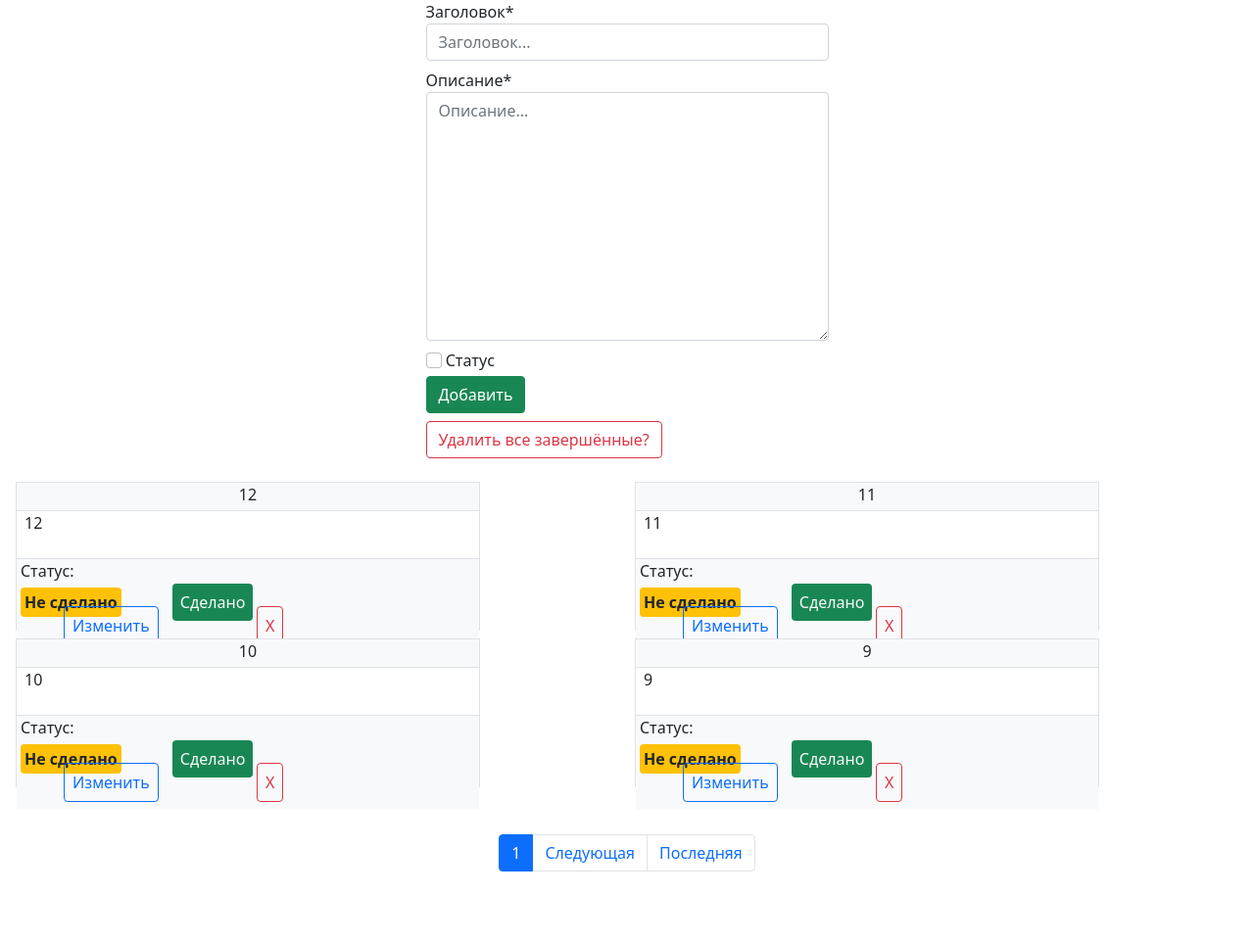
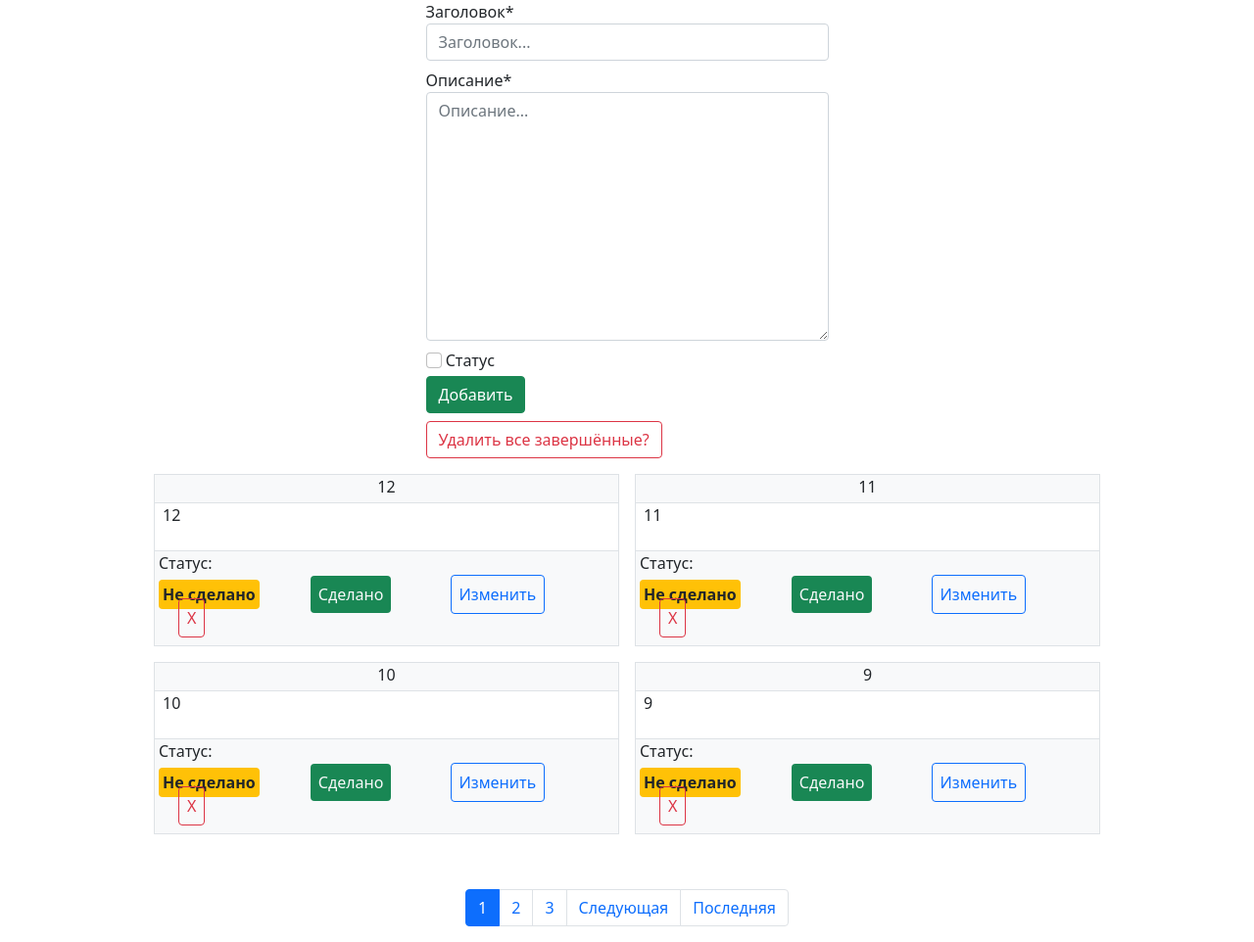
Before and after one commit to Lev2307/kidkod_notesApp, a Django app: page / in a window 1280 px wide. Shown: the whole page at 98% size. Before the commit the page ends 890 px from the top, so only its background shows below. Run offline with Django 3.2, Linux system fonts and the light colour scheme; data comes from the database, SQL or seed files in the repository; both versions use the stored data as it was after the commit; some libraries are stand-ins or nearby versions.

Commit message:
complited ТЗ :>

```diff
--- a/kidkodNotesApp/notes/views.py
+++ b/kidkodNotesApp/notes/views.py
@@ -16,6 +16,7 @@ class NotesHomepageView(ListView):
     def get_context_data(self, **kwargs):
         context = super().get_context_data(**kwargs)
         context['form'] = CreateNoteModelForm()
+        context['confirmed'] = NotesModel.objects.filter(status=True)
         return context
 
     def post(self, request, *args, **kwargs):
--- a/kidkodNotesApp/templates/index.html
+++ b/kidkodNotesApp/templates/index.html
@@ -10,12 +10,14 @@
     <section class="h-100 d-flex flex-column align-items-center justify-content-center overflow-hidden">
         <div>
             {% crispy form %}
+            {% if confirmed.count > 0 %}
                 <a href="delete_all_confirmed_notes/" class="btn btn-outline-danger">Удалить все завершённые?</a>
+            {% endif %}
         </div>
-        <div class="w-100 mt-3">
-            <div class="d-grid ms-3" style="grid-template-columns: repeat(2, 1fr); grid-auto-rows: 160px;">
+        <div class="container mt-2">
+            <div class="row row-cols-2 justify-content-center">
                 {% for note in notes %}
-                    <div class="w-75 border mt-2">
+                    <div class="col-5 border m-2 p-0">
                         <div class="d-flex justify-content-center align-items-center pb-1 border-bottom bg-light">
                             <span class="mb-0 text-dark fw-normal">{{ note.header }}</span>
                         </div>
@@ -31,18 +33,28 @@
                                 <span class="bg-success text-light rounded p-1 fw-normal ms-1">Сделано</span>
                                 <a class="m-5 p-2 text-light bg-danger text-decoration-none rounded fw-light fs-6" href="change_status/{{note.id}}"> Не сделано</a>
                             {% endif %}
-                            <a href="edit_note/{{ note.id }}/" class="btn-outline-primary border border-primary fw-normal text-decoration-none rounded p-2 m-5 fs-6">Изменить</a>
-                            <a href="delete_note/{{ note.id }}/" class="btn-outline-danger m-5 fs-6 p-2 rounded border border-danger text-decoration-none">X</a>
+                            <a href="edit_note/{{ note.id }}/" class="btn-outline-primary border border-primary fw-normal text-decoration-none rounded p-2 m-2 fs-6">Изменить</a>
+                            <a href="delete_note/{{ note.id }}/" class="btn-outline-danger m-4 fs-6 p-2 rounded border border-danger text-decoration-none">X</a>
                         </div>
                     </div>
                 {% endfor %}
             </div>
+        </div>
         {% if is_paginated %}
             <ul class="d-flex justify-content-center align-items-center pagination mt-5">
+                {% if page_obj.number != 1 %}
+                    <li class="page-item"><a class='page-link' href="?page=1">Первая</a></li>
+                {% endif %}
                 {% if page_obj.has_previous %}
                     <li class="page-item"><a class='page-link' href="?page={{page_obj.previous_page_number}}">Предыдущая</a></li>
                 {% endif %}
-                    <li class="page-item active"><a class="page-link" href="?page={{page_obj.number}}">{{page_obj.number}}</a></li>
+                {% for i in paginator.page_range %}
+                    {% if i == page_obj.number %}
+                        <li class="page-item active"><a class="page-link" href="?page={{i}}">{{i}}</a></li>
+                    {% else %}
+                        <li class="page-item"><a class="page-link" href="?page={{i}}">{{i}}</a></li>
+                    {% endif %}
+                {% endfor %}
                 {% if page_obj.has_next %}
                     <li class="page-item"><a class="page-link" href="?page={{page_obj.next_page_number}}">Следующая</a></li>
                     <li class="page-item"><a class="page-link" href="?page={{page_obj.paginator.num_pages}}">Последняя</a></li>
@@ -50,6 +62,5 @@
             </ul>
         {% endif %}
         </div>
-        </div>
     </section>
 {% endblock %}
```
Also changed, not shown: kidkodNotesApp/templates/delete_all_confirmed_notes.html (+3 -7 lines), kidkodNotesApp/db.sqlite3. Lines whose indentation alone changed are shown as unchanged.
